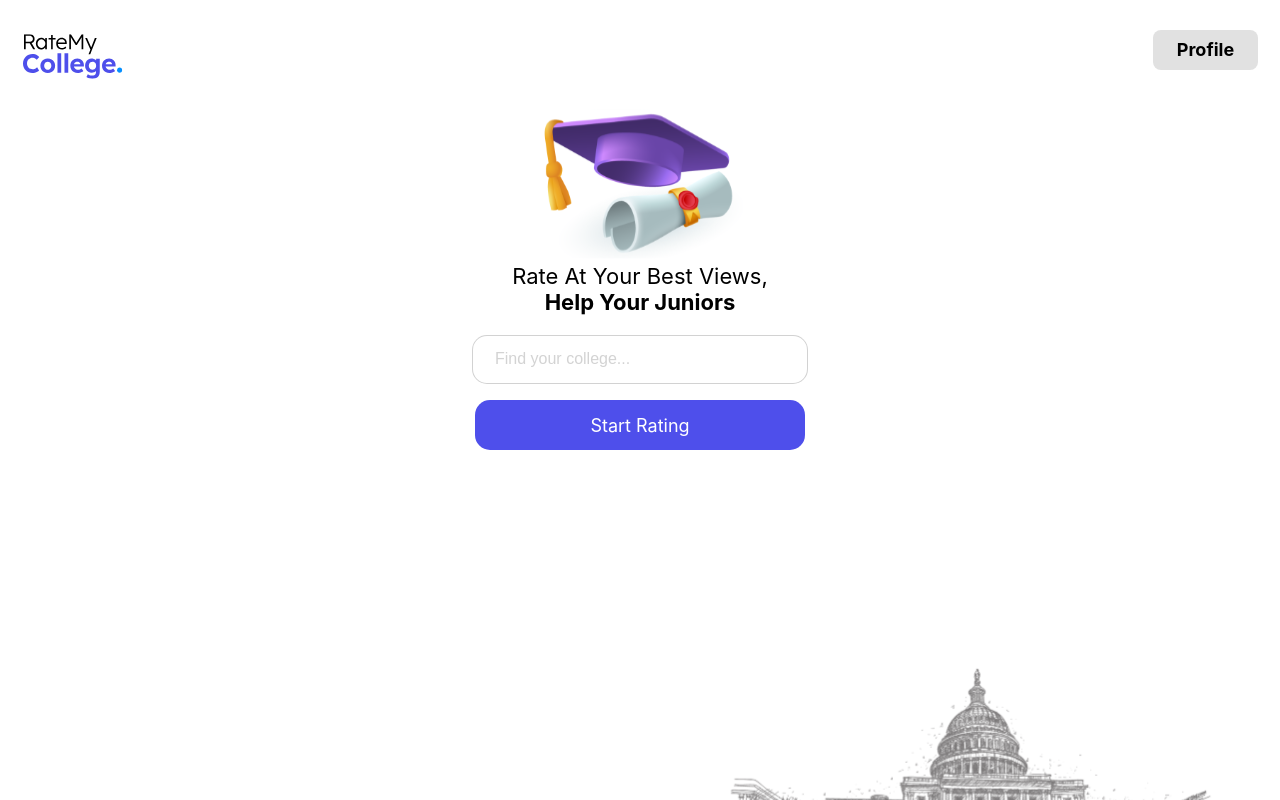
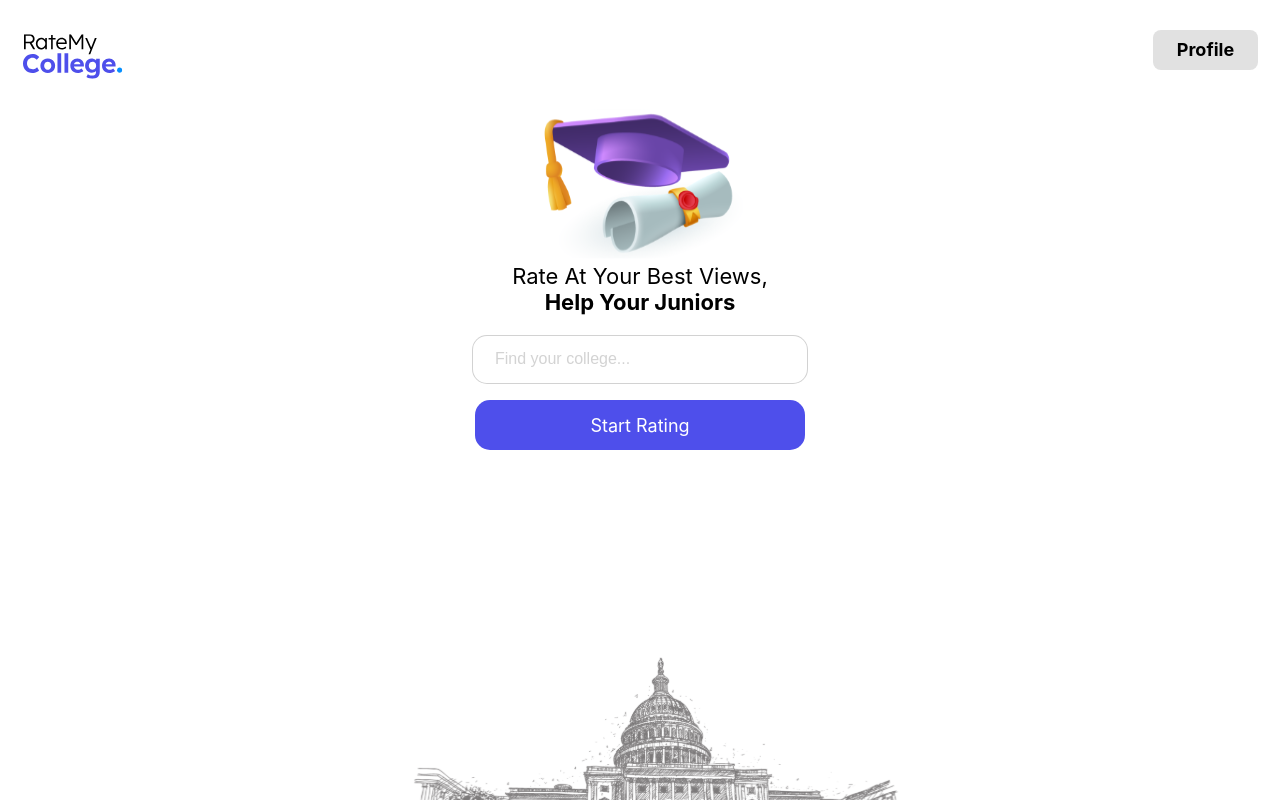
Before and after one commit to zuhakhan028/RateMyCollege, a React (Create React App) app: page / in a window 1280 px wide. Built offline with nearby package versions, Linux system fonts and the light colour scheme.

Commit message:
placed background image

```diff
--- a/src/App.css
+++ b/src/App.css
@@ -3,11 +3,10 @@
   width: 100vw;
   height: 100vh;
   background-image: url("./assets/images/building_img.svg");
-background-size: 647px 270px;
+background-size: 1200px 270px;
 background-repeat: no-repeat;
 background-position: bottom;
-background-position-x: 100%;
-background-position-y: 122%;
+background-position-y: 120%;
 
 
 }
--- a/src/components/ratings/ratings.css
+++ b/src/components/ratings/ratings.css
@@ -4,8 +4,8 @@
 
 }
 .ratings{
-    width: 360px;
-    height: 640px;
+    width: 100vw;
+    height: 100vh;
     border: 1px solid black;
     display: flex;
     flex-direction: column;
```
